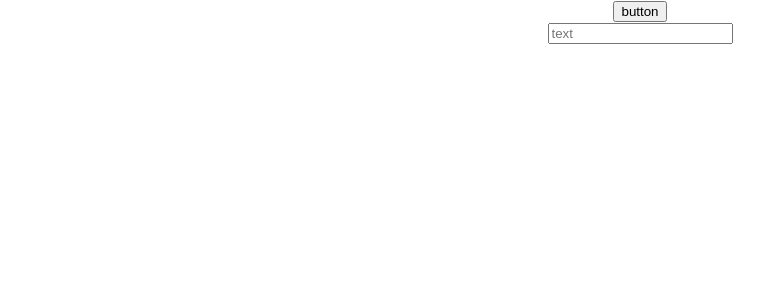
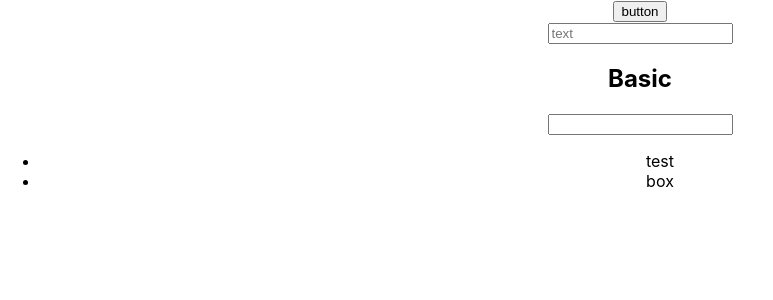
Before and after one commit to dandelionadia/practiceJs, a React (Create React App) app: page / in a window 1280 px wide. Shown: the top 300 px of the page, without its empty margins (0-773 px from the left). Built offline with nearby package versions, Linux system fonts and the light colour scheme.

Commit message:
filter suggestions

```diff
--- a/src/App.js
+++ b/src/App.js
@@ -1,6 +1,16 @@
 import React from 'react';
 import { Input } from './Input.js'
+import { Autosuggestion } from './Autosuggestion.js'
 import './App.css';
+
+const data = [
+  {
+    name: 'test'
+  },
+  {
+    name: 'box'
+  }
+]
 
 class App extends React.Component {
   constructor(props) {
@@ -29,6 +39,7 @@ class App extends React.Component {
           )
         }
         <Input />
+        <Autosuggestion suggestions={data} />
       </div >
     );
   }
--- /dev/null
+++ b/src/Autosuggestion.js
@@ -0,0 +1,61 @@
+import React from 'react';
+import PropTypes from 'prop-types'
+
+class Autosuggestion extends React.Component {
+    static propTypes = {
+        //
+        suggestions: PropTypes.arrayOf(PropTypes.object).isRequired
+    }
+
+    constructor() {
+        super()
+        this.state = {
+            value: '',
+            results: []
+        }
+    }
+
+    handleValueChange = (event) => {
+        const { value } = event.target
+        const nextResults = this.findResults(value)
+
+        this.setState({
+            value: value,
+            results: nextResults
+        })
+    }
+
+    findResults = (value) => {
+        const { suggestions } = this.props
+
+        const results = suggestions.filter((suggestion) => {
+            if (suggestion.name.startsWith(value)) {
+                return true
+            }
+            return false
+        })
+        return results
+    }
+
+    render() {
+        const { value } = this.state
+
+        return (
+            <div>
+                <h2>Basic</h2>
+                <input
+                    type="text"
+                    name="Autosuggestion"
+                    value={value}
+                    onChange={this.handleValueChange}
+                />
+                <ul>
+                    <li>test</li>
+                    <li>box</li>
+                </ul>
+            </div>
+        )
+    }
+}
+
+export { Autosuggestion }
```
Also changed, not shown: src/Input.js (+8 -1 lines), src/autosuggestion.scss (added).
